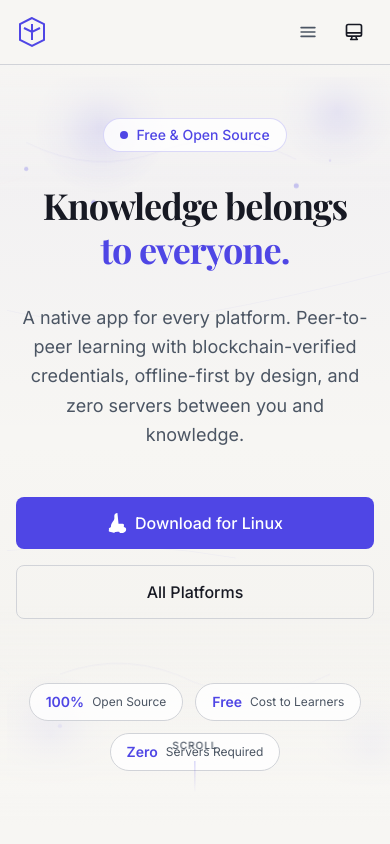
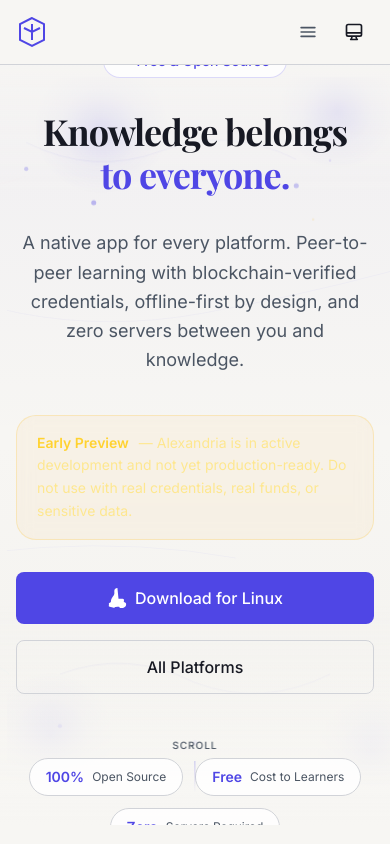
Before and after one commit to ifftu-dev/alexandria-website, a Nuxt app: page / in a window 390 px wide. Shown: the top 844 px of the page. Built offline with nearby package versions, Linux system fonts and the light colour scheme.

Commit message:
feat: add early preview disclaimer to download sections

```diff
--- a/pages/index.vue
+++ b/pages/index.vue
@@ -378,8 +378,16 @@
             zero servers between you and knowledge.
           </p>
 
+          <!-- Early access disclaimer -->
+          <div class="landing-reveal landing-reveal-delay-3 mx-auto mt-10 max-w-xl rounded-xl border border-amber-400/20 bg-amber-500/5 px-5 py-4 backdrop-blur-sm">
+            <p class="text-sm leading-relaxed text-amber-200/90">
+              <span class="mr-1.5 font-semibold text-amber-300">Early Preview</span>
+              &mdash; Alexandria is in active development and not yet production-ready. Do not use with real credentials, real funds, or sensitive data.
+            </p>
+          </div>
+
           <!-- CTA buttons -->
-          <div class="landing-reveal landing-reveal-delay-3 mt-12 flex flex-col items-center justify-center gap-4 sm:flex-row">
+          <div class="mt-8 flex flex-col items-center justify-center gap-4 sm:flex-row">
             <a
               :href="download.downloadUrl"
               class="btn btn-primary btn-lg group w-full sm:w-auto"
@@ -569,7 +577,13 @@
           <p class="mx-auto mt-6 max-w-xl text-lg text-[rgb(var(--color-muted-foreground))]">
             Download Alexandria and join a decentralized learning network. Free for learners, forever.
           </p>
-          <div class="mt-10 flex flex-col items-center gap-4 sm:flex-row sm:justify-center">
+          <div class="mx-auto mt-6 max-w-md rounded-xl border border-amber-400/20 bg-amber-500/5 px-4 py-3 backdrop-blur-sm">
+            <p class="text-sm leading-relaxed text-amber-200/90">
+              <span class="mr-1 font-semibold text-amber-300">Early Preview</span>
+              &mdash; not yet production-ready.
+            </p>
+          </div>
+          <div class="mt-6 flex flex-col items-center gap-4 sm:flex-row sm:justify-center">
             <a
               :href="download.downloadUrl"
               class="btn btn-primary btn-lg"
```
